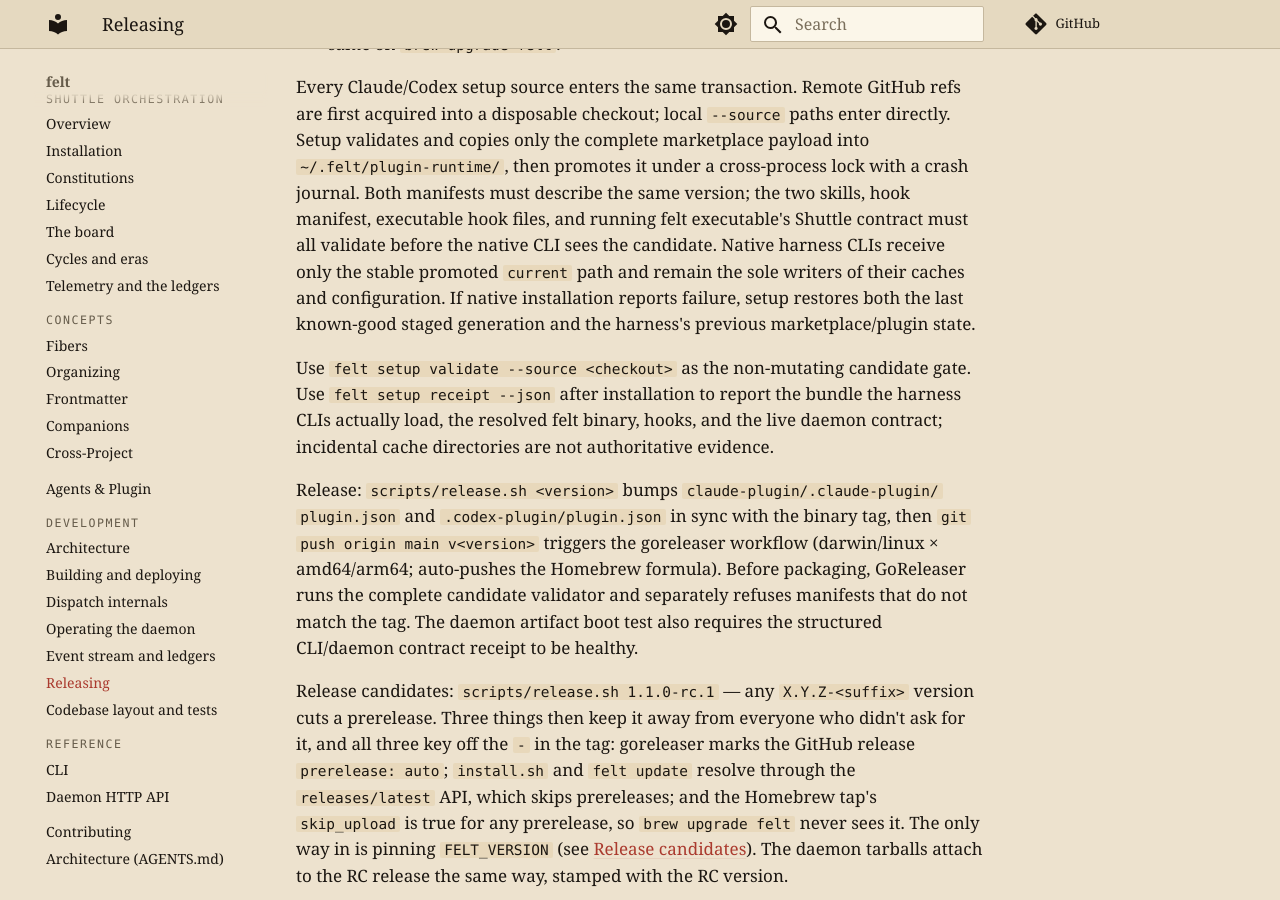
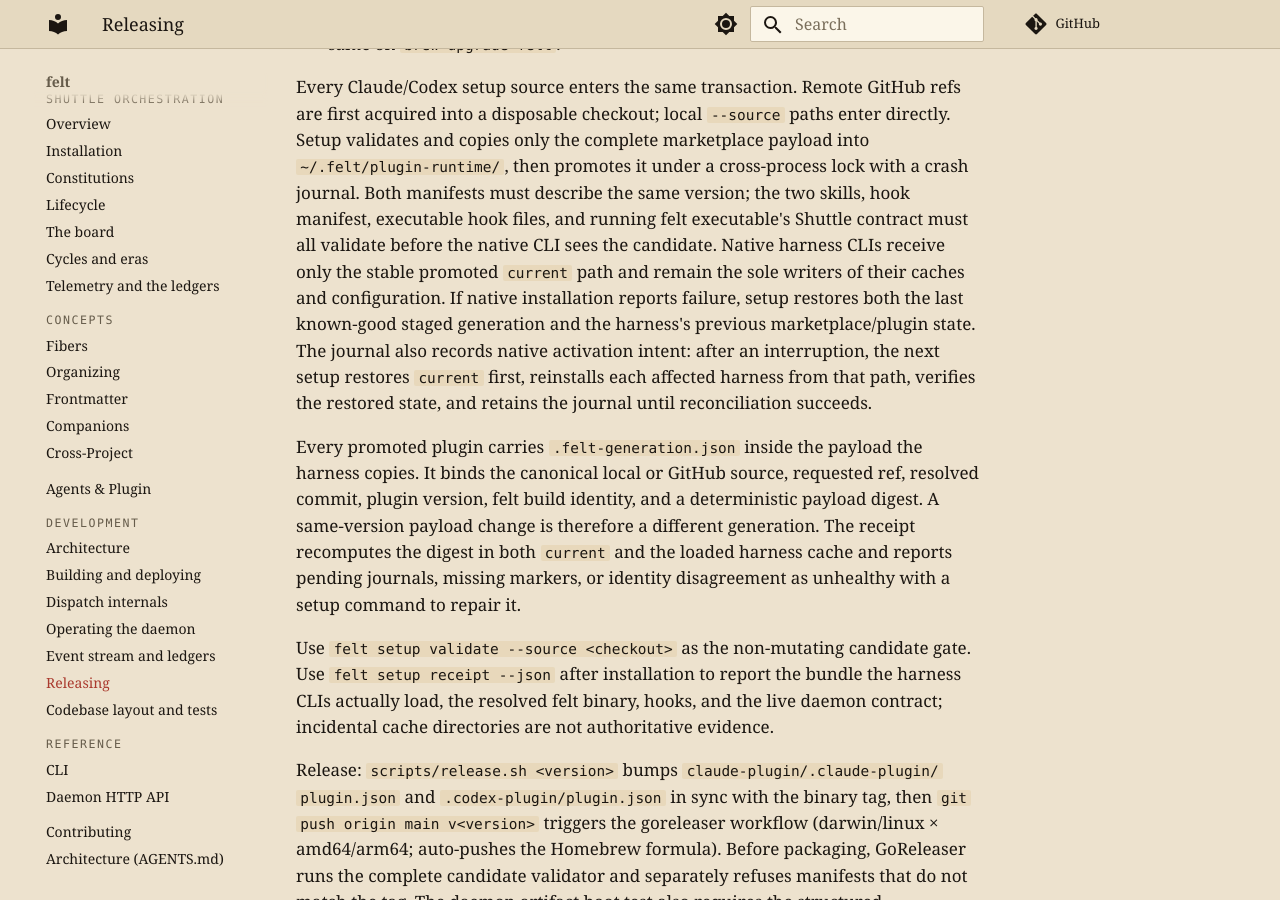
Before and after one commit to cailmdaley/felt, an MkDocs documentation site: the page built from docs/dev/releasing.md, in a window 1280 px wide and 900 px high, scrolled down 584 px. Built offline with MkDocs 1.6.1 and Material for MkDocs 9.7.7, drawn with Linux system fonts in a browser that asks for light colours; comment, search, counter and statistics services are not loaded.

Commit message:
docs: explain generation-bound setup recovery

```diff
--- a/docs/dev/releasing.md
+++ b/docs/dev/releasing.md
@@ -28,7 +28,18 @@
 harness CLIs receive only the stable promoted `current` path and remain the
 sole writers of their caches and configuration. If native installation reports
 failure, setup restores both the last known-good staged generation and the
-harness's previous marketplace/plugin state.
+harness's previous marketplace/plugin state. The journal also records native
+activation intent: after an interruption, the next setup restores `current`
+first, reinstalls each affected harness from that path, verifies the restored
+state, and retains the journal until reconciliation succeeds.
+
+Every promoted plugin carries `.felt-generation.json` inside the payload the
+harness copies. It binds the canonical local or GitHub source, requested ref,
+resolved commit, plugin version, felt build identity, and a deterministic
+payload digest. A same-version payload change is therefore a different
+generation. The receipt recomputes the digest in both `current` and the loaded
+harness cache and reports pending journals, missing markers, or identity
+disagreement as unhealthy with a setup command to repair it.
 
 Use `felt setup validate --source <checkout>` as the non-mutating candidate
 gate. Use `felt setup receipt --json` after installation to report the bundle
```
Also changed, not shown: claude-plugin/skills/felt/SKILL.md (+6 -3 lines), claude-plugin/skills/shuttle/SKILL.md (+3 -1 lines), docs/agents.md (+4 -1 lines), docs/reference/cli.md (+1 -1 lines).
